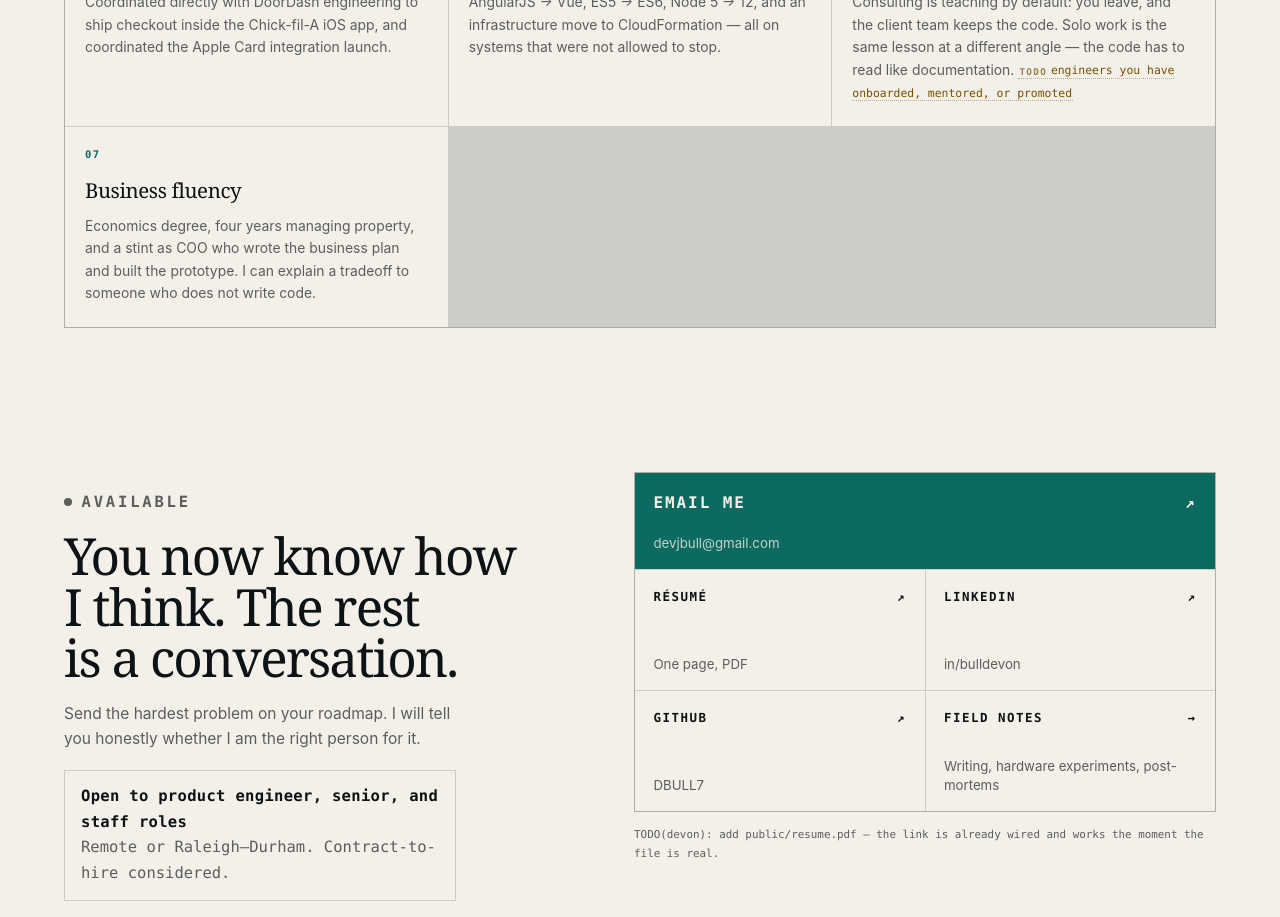
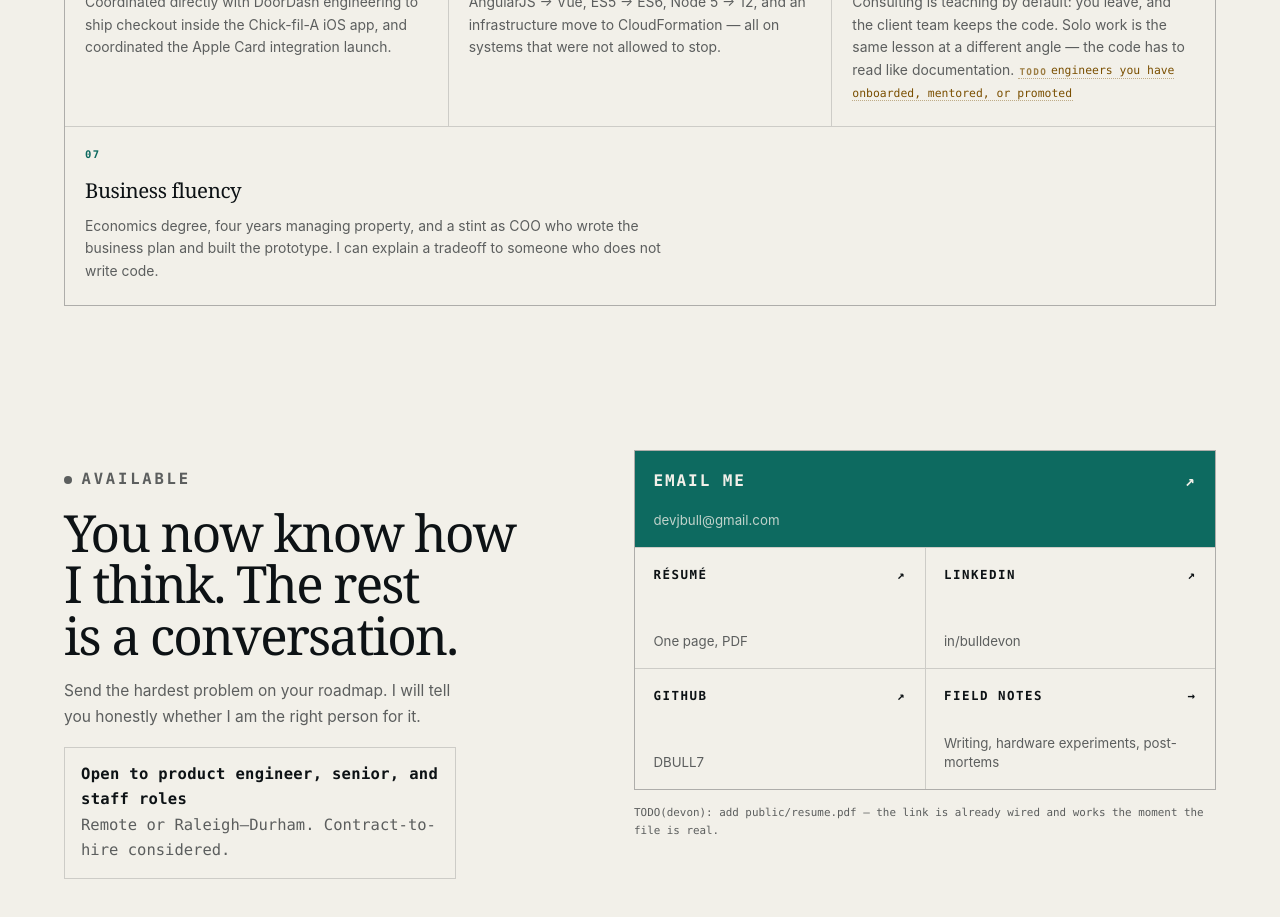
Before and after one commit to DBULL7/personal-site, a Next.js app: page /systems in a window 1280 px wide. Shown: the part 7020-7937 px from the top of the page. Built offline with nearby package versions, Linux system fonts and the light colour scheme; no server answers.

Commit message:
polish(systems): full-width final seniority card

```diff
--- a/app/systems/systems.module.css
+++ b/app/systems/systems.module.css
@@ -576,6 +576,15 @@
   background: var(--d-inv-bg);
 }
 
+/* Odd final card fills the row instead of leaving an empty cell. */
+.signalList li:last-child {
+  grid-column: 1 / -1;
+}
+
+.signalList li:last-child p {
+  max-width: 68ch;
+}
+
 .signalIndex {
   display: block;
   margin-bottom: 0.75rem;
```
